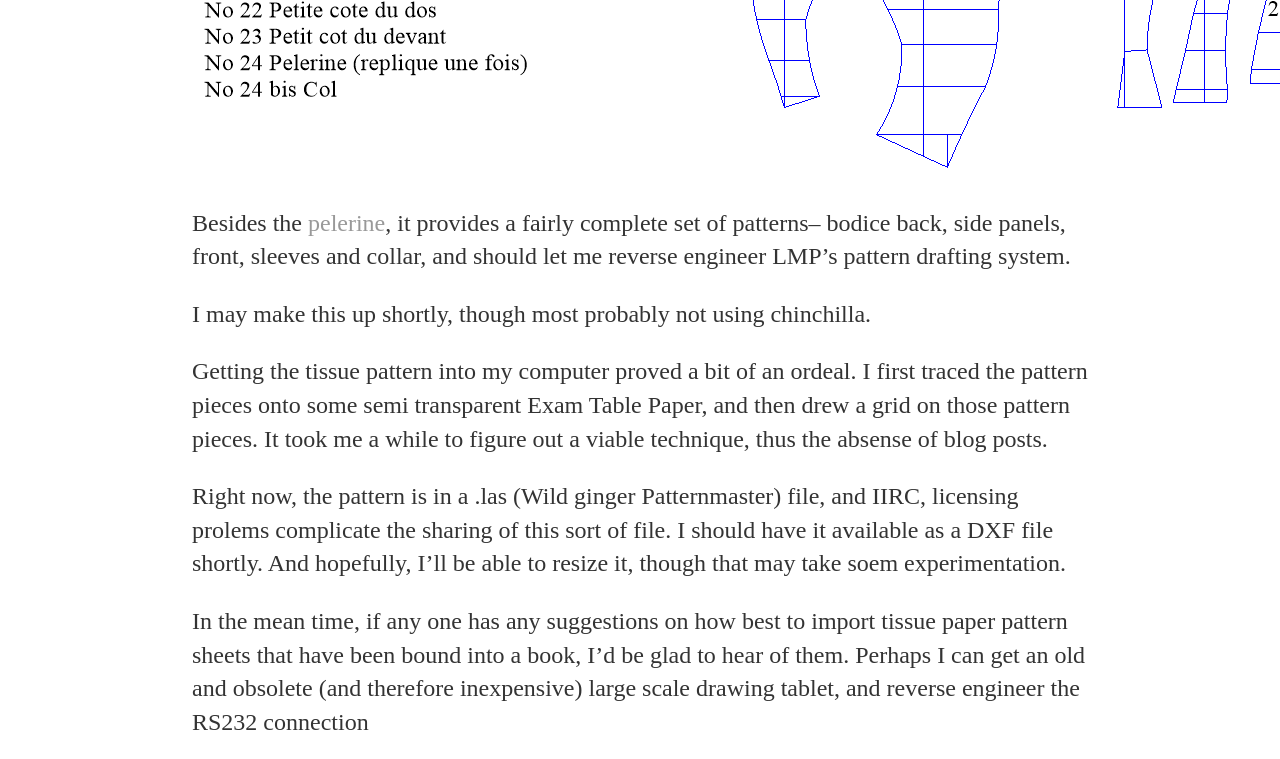
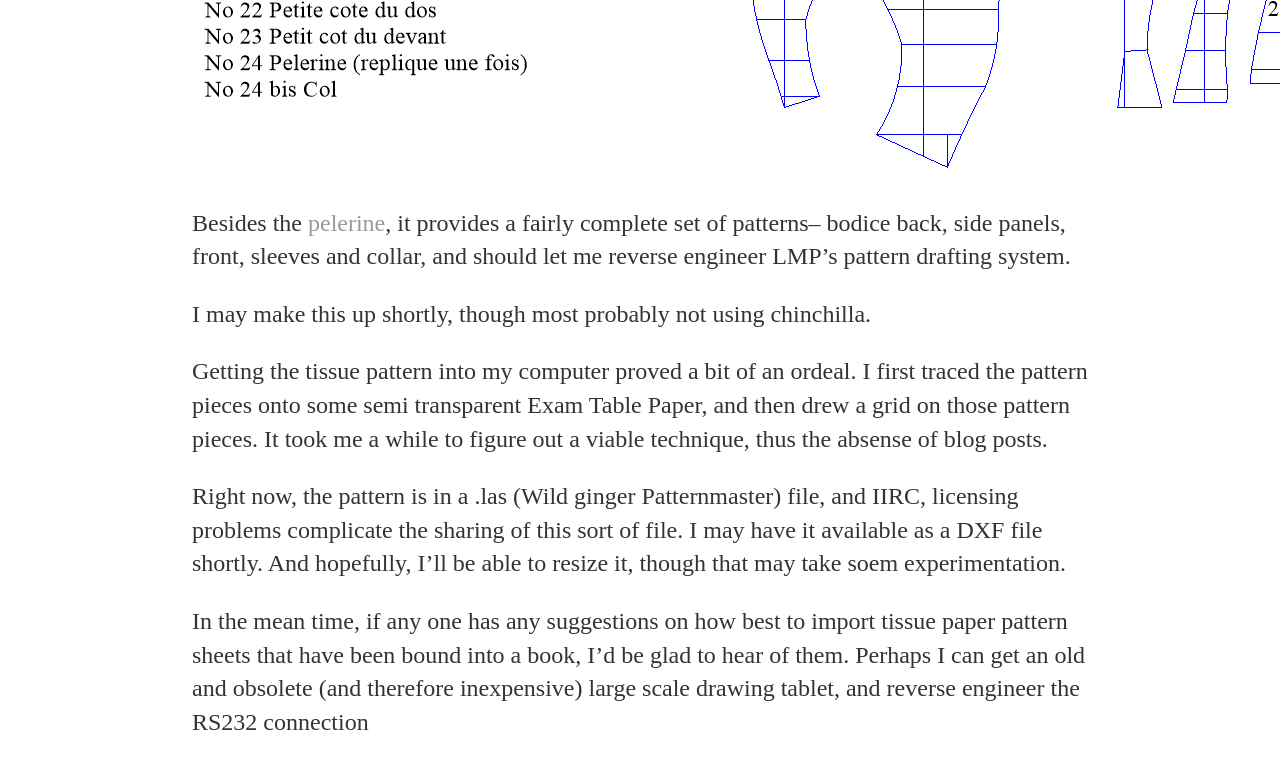
Before and after one commit to jeremyerwin/jeremyerwin.github.io, a Jekyll site: the page built from _posts/2018-06-04-corsage-en-velours-chataigne.md, in a window 1280 px wide, cut to the strip 1303-2062 px from the top of the page. Built offline with Jekyll 4.4.1, drawn with Linux system fonts in a browser that asks for light colours.

Commit message:
Update 2018-06-04-corsage-en-velours-chataigne.md

```diff
--- a/_posts/2018-06-04-corsage-en-velours-chataigne.md
+++ b/_posts/2018-06-04-corsage-en-velours-chataigne.md
@@ -23,6 +23,6 @@
 
 Getting the tissue pattern into my computer proved a bit of an ordeal. I first traced the pattern pieces onto some semi transparent Exam Table Paper, and then drew a grid on those pattern pieces. It took me a while to figure out a viable technique, thus the absense of blog posts.
 
-Right now, the pattern is in a .las (Wild ginger Patternmaster) file, and IIRC, licensing prolems complicate the sharing of this sort of file. I should have it available as a DXF file shortly. And hopefully, I'll be able to resize it, though that may take soem experimentation.
+Right now, the pattern is in a .las (Wild ginger Patternmaster) file, and IIRC, licensing problems complicate the sharing of this sort of file. I may have it available as a DXF file shortly. And hopefully, I'll be able to resize it, though that may take soem experimentation.
 
 In the mean time, if any one has any suggestions on how best to import tissue paper pattern sheets that have been bound into a book, I'd be glad to hear of them. Perhaps I can get an old and obsolete (and therefore inexpensive) large scale drawing tablet, and reverse engineer the RS232 connection
```
